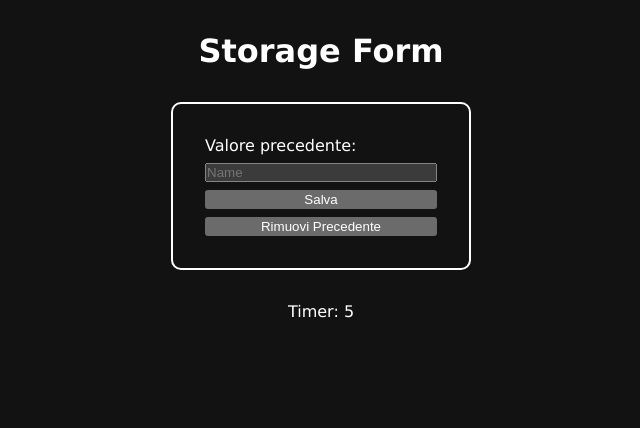
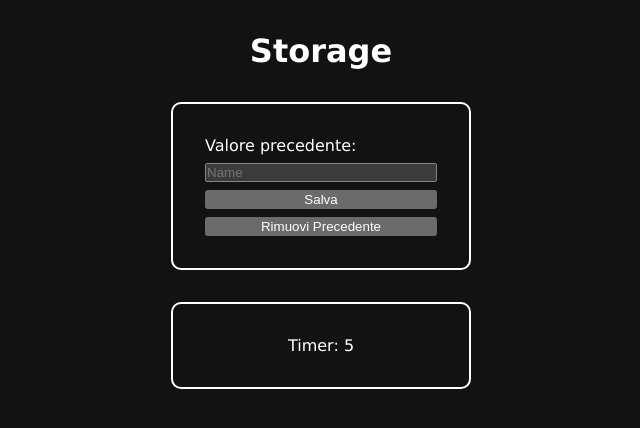
Before and after one commit to Ott00/U2-W3-D2, a plain HTML site: page index.html in a window 1280 px wide. Shown: the whole page, without its empty margins (319-959 px from the left). Drawn offline with Linux system fonts and the light colour scheme.

Commit message:
added some css

```diff
--- a/index.html
+++ b/index.html
@@ -39,11 +39,16 @@
       gap: 0.5rem;
     }
     .timer {
+      padding: 2rem;
+      border-radius: 10px;
+      border: 2px solid white;
+      width: 300px;
       margin-top: 2rem;
+      text-align: center;
     }
   </style>
   <body>
-    <h1>Storage Form</h1>
+    <h1>Storage</h1>
     <div class="container">
       <form id="form">
         <label for="userName">
```
